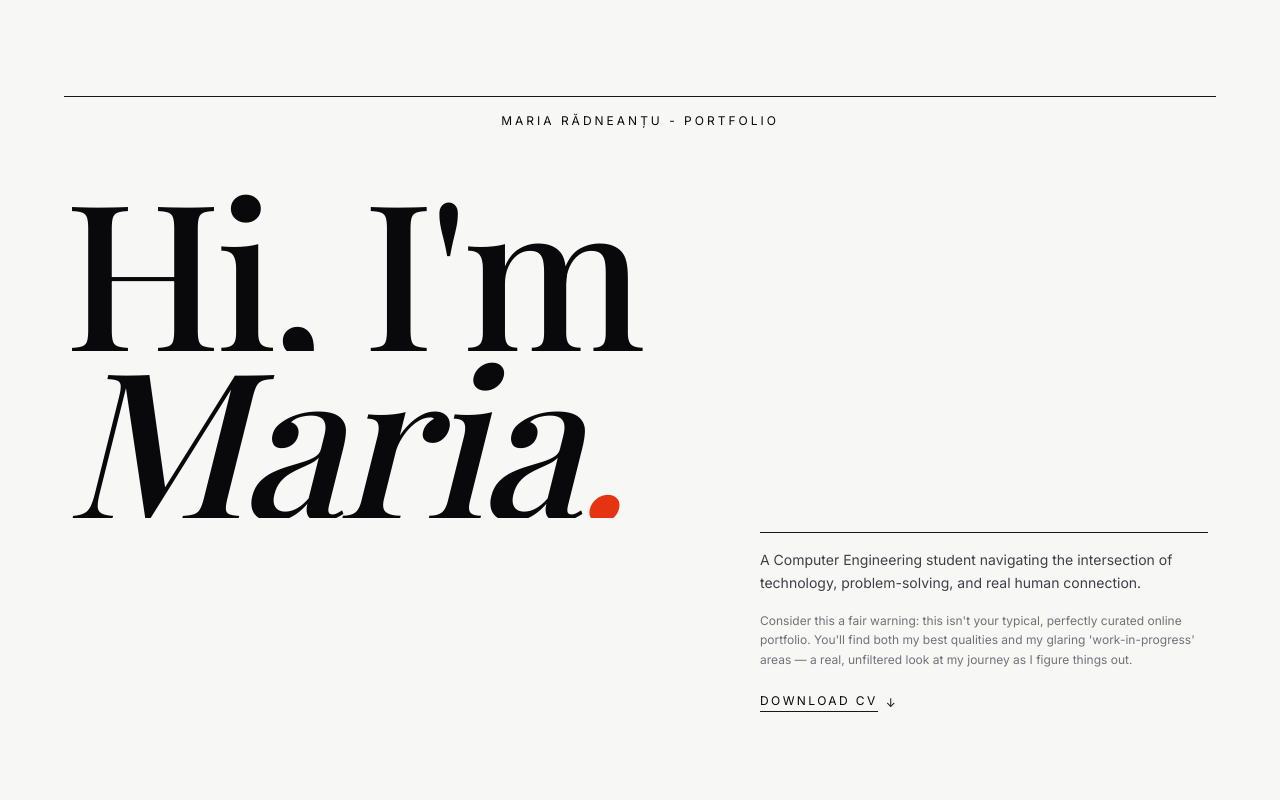
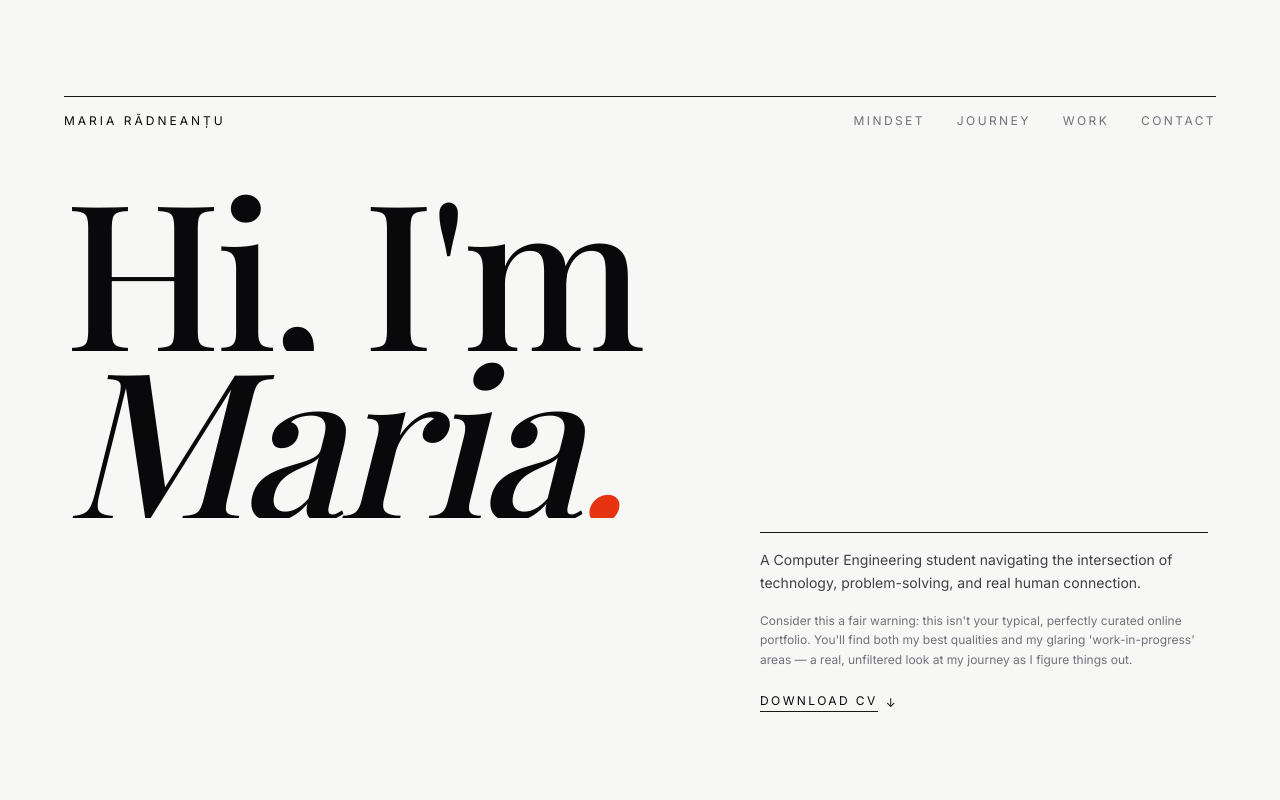
Before and after one commit to mariaelena202/personal_portfolio, a plain HTML site: page index.html in a window 1280 px wide. Shown: the top 800 px of the page. Drawn offline with nearby package versions, Linux system fonts and the light colour scheme; a web font is replaced by a local one.

Commit message:
added navbar

```diff
--- a/index.html
+++ b/index.html
@@ -38,9 +38,16 @@
   <section class="relative h-[200vh] w-full" id="hero-wrapper">
     <div class="sticky top-0 flex h-screen w-full flex-col justify-between overflow-hidden px-5 pt-24 pb-12 md:px-10 lg:px-16" id="hero-sticky">
 
-      <div class="flex items-center justify-center border-t border-zinc-900 pt-4">
-        <span class="font-sans text-xs uppercase tracking-[0.25em] text-zinc-950">MARIA RĂDNEANȚU - PORTFOLIO</span>
-      </div>
+      <!-- NOU: Meniul de navigație -->
+      <nav class="flex flex-col md:flex-row items-center justify-between border-t border-zinc-900 pt-4 gap-4 md:gap-0 relative z-50">
+        <a href="#" class="font-sans text-xs uppercase tracking-[0.25em] text-zinc-950 hover:text-accent-editorial transition-colors">MARIA RĂDNEANȚU</a>
+        <div class="flex flex-wrap justify-center gap-6 md:gap-8">
+          <a href="#mindset" class="font-sans text-[10px] md:text-xs uppercase tracking-[0.2em] text-zinc-500 hover:text-accent-editorial transition-colors">Mindset</a>
+          <a href="#journey" class="font-sans text-[10px] md:text-xs uppercase tracking-[0.2em] text-zinc-500 hover:text-accent-editorial transition-colors">Journey</a>
+          <a href="#work" class="font-sans text-[10px] md:text-xs uppercase tracking-[0.2em] text-zinc-500 hover:text-accent-editorial transition-colors">Work</a>
+          <a href="#contact" class="font-sans text-[10px] md:text-xs uppercase tracking-[0.2em] text-zinc-500 hover:text-accent-editorial transition-colors">Contact</a>
+        </div>
+      </nav>
 
       <div class="mt-10 flex flex-grow flex-col justify-center">
         <div class="line-mask" data-hero>
@@ -91,7 +98,8 @@
     </div>
   </section>
 
-  <section class="border-t border-zinc-900 px-5 py-20 md:px-10 md:py-32 lg:px-16">
+  <!-- NOU: Adăugat id="mindset" -->
+  <section class="border-t border-zinc-900 px-5 py-20 md:px-10 md:py-32 lg:px-16" id="mindset">
     <div class="reveal">
       <div class="mb-16 max-w-3xl">
         <span class="font-sans text-xs uppercase tracking-[0.25em] text-zinc-500">The Mindset</span>
@@ -144,7 +152,8 @@
     </div>
   </section>
 
-  <section class="border-t border-zinc-900 px-5 py-20 md:px-10 md:py-32 lg:px-16">
+  <!-- NOU: Adăugat id="journey" -->
+  <section class="border-t border-zinc-900 px-5 py-20 md:px-10 md:py-32 lg:px-16" id="journey">
     <div class="reveal">
       <div class="mb-20 flex items-end justify-between border-b border-zinc-900 pb-6">
         <h2 class="font-serif text-5xl leading-[0.9] tracking-[-0.02em] text-zinc-950 md:text-8xl">The Journey</h2>
@@ -257,7 +266,8 @@
     </div>
   </section>
 
-  <section class="border-t border-zinc-900 px-5 pt-20 pb-0 md:px-10 md:pt-32 lg:px-16">
+  <!-- NOU: Adăugat id="work" -->
+  <section class="border-t border-zinc-900 px-5 pt-20 pb-0 md:px-10 md:pt-32 lg:px-16" id="work">
     <div class="reveal">
       <div class="mb-8 flex items-end justify-between border-b border-zinc-900 pb-6">
         <h2 class="font-serif text-5xl leading-[0.9] tracking-[-0.02em] text-zinc-950 md:text-8xl">Selected<br /><span class="italic">Work</span></h2>
@@ -332,7 +342,8 @@
     </div>
   </section>
 
-  <footer class="px-5 pb-12 pt-20 md:px-10 lg:px-16">
+  <!-- NOU: Adăugat id="contact" -->
+  <footer class="px-5 pb-12 pt-20 md:px-10 lg:px-16" id="contact">
     <div class="reveal">
       <p class="font-sans text-xs uppercase tracking-[0.25em] text-zinc-500">Let&apos;s find the next puzzle</p>
 
```
